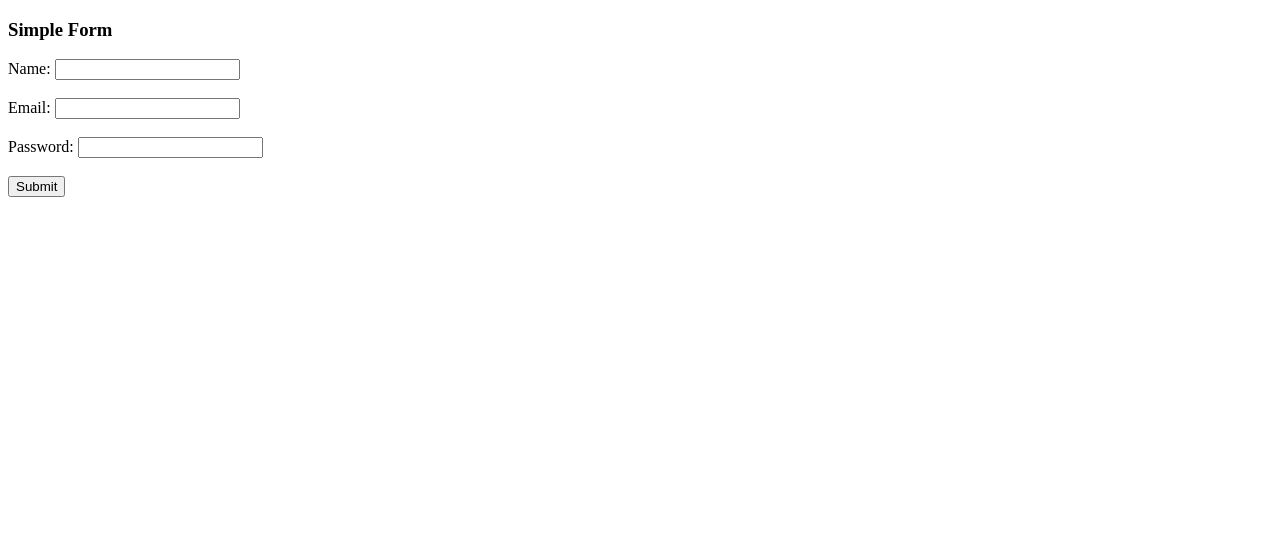
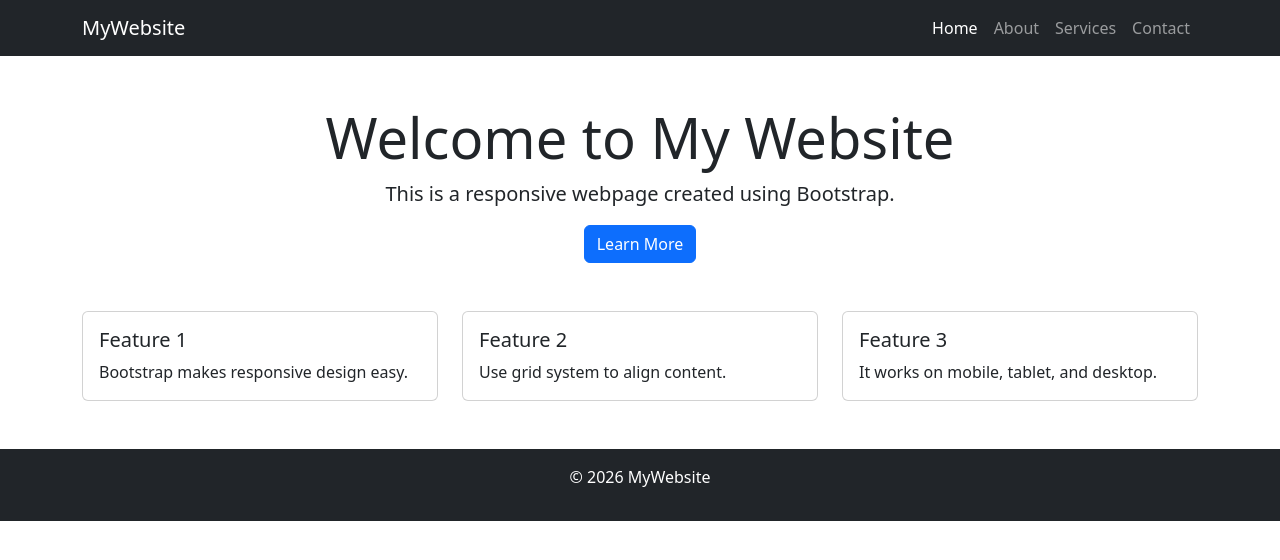
Before and after one commit to Pranjali14-pds/pranjali-shedage, a plain HTML site: page index.html in a window 1280 px wide. Drawn offline with nearby package versions, Linux system fonts and the light colour scheme.

Commit message:
Update index.html

```diff
--- a/index.html
+++ b/index.html
@@ -1,42 +1,92 @@
 <!DOCTYPE html>
-<html>
+<html lang="en">
+<head>
+    <meta charset="UTF-8">
+    <meta name="viewport" content="width=device-width, initial-scale=1.0">
+    <title>Bootstrap Responsive Page</title>
+
+    <!-- Bootstrap CSS -->
+    <link href="https://cdn.jsdelivr.net/npm/bootstrap@5.3.2/dist/css/bootstrap.min.css" rel="stylesheet">
+</head>
+
 <body>
 
-<h3>Simple Form</h3>
+<!-- Navigation Bar -->
+<nav class="navbar navbar-expand-lg navbar-dark bg-dark">
+  <div class="container">
+    <a class="navbar-brand" href="#">MyWebsite</a>
 
-<form id="form">
-  Name: <input type="text" id="name"><br><br>
-  Email: <input type="text" id="email"><br><br>
-  Password: <input type="password" id="password"><br><br>
-  <button type="submit">Submit</button>
-</form>
+    <!-- Toggle button for mobile -->
+    <button class="navbar-toggler" type="button" data-bs-toggle="collapse" data-bs-target="#navbarNav">
+      <span class="navbar-toggler-icon"></span>
+    </button>
 
-<p id="message" style="color:red;"></p>
+    <!-- Navbar links -->
+    <div class="collapse navbar-collapse" id="navbarNav">
+      <ul class="navbar-nav ms-auto">
+        <li class="nav-item">
+          <a class="nav-link active" href="#">Home</a>
+        </li>
+        <li class="nav-item">
+          <a class="nav-link" href="#">About</a>
+        </li>
+        <li class="nav-item">
+          <a class="nav-link" href="#">Services</a>
+        </li>
+        <li class="nav-item">
+          <a class="nav-link" href="#">Contact</a>
+        </li>
+      </ul>
+    </div>
+  </div>
+</nav>
 
-<script>
-document.getElementById("form").onsubmit = function(e) {
-  e.preventDefault();
+<!-- Hero Section -->
+<div class="container text-center mt-5">
+    <h1 class="display-4">Welcome to My Website</h1>
+    <p class="lead">This is a responsive webpage created using Bootstrap.</p>
+    <button class="btn btn-primary">Learn More</button>
+</div>
 
-  let name = document.getElementById("name").value;
-  let email = document.getElementById("email").value;
-  let password = document.getElementById("password").value;
-  let msg = document.getElementById("message");
+<!-- Grid Section -->
+<div class="container mt-5">
+  <div class="row">
+    <div class="col-md-4">
+      <div class="card">
+        <div class="card-body">
+          <h5 class="card-title">Feature 1</h5>
+          <p class="card-text">Bootstrap makes responsive design easy.</p>
+        </div>
+      </div>
+    </div>
 
-  if (name === "" || email === "" || password === "") {
-    msg.innerText = "All fields are required!";
-  }
-  else if (!email.includes("@")) {
-    msg.innerText = "Enter valid email!";
-  }
-  else if (password.length < 6) {
-    msg.innerText = "Password must be at least 6 characters!";
-  }
-  else {
-    msg.style.color = "green";
-    msg.innerText = "Form submitted successfully!";
-  }
-};
-</script>
+    <div class="col-md-4">
+      <div class="card">
+        <div class="card-body">
+          <h5 class="card-title">Feature 2</h5>
+          <p class="card-text">Use grid system to align content.</p>
+        </div>
+      </div>
+    </div>
+
+    <div class="col-md-4">
+      <div class="card">
+        <div class="card-body">
+          <h5 class="card-title">Feature 3</h5>
+          <p class="card-text">It works on mobile, tablet, and desktop.</p>
+        </div>
+      </div>
+    </div>
+  </div>
+</div>
+
+<!-- Footer -->
+<footer class="bg-dark text-white text-center p-3 mt-5">
+  <p>© 2026 MyWebsite</p>
+</footer>
+
+<!-- Bootstrap JS -->
+<script src="https://cdn.jsdelivr.net/npm/bootstrap@5.3.2/dist/js/bootstrap.bundle.min.js"></script>
 
 </body>
 </html>
```
